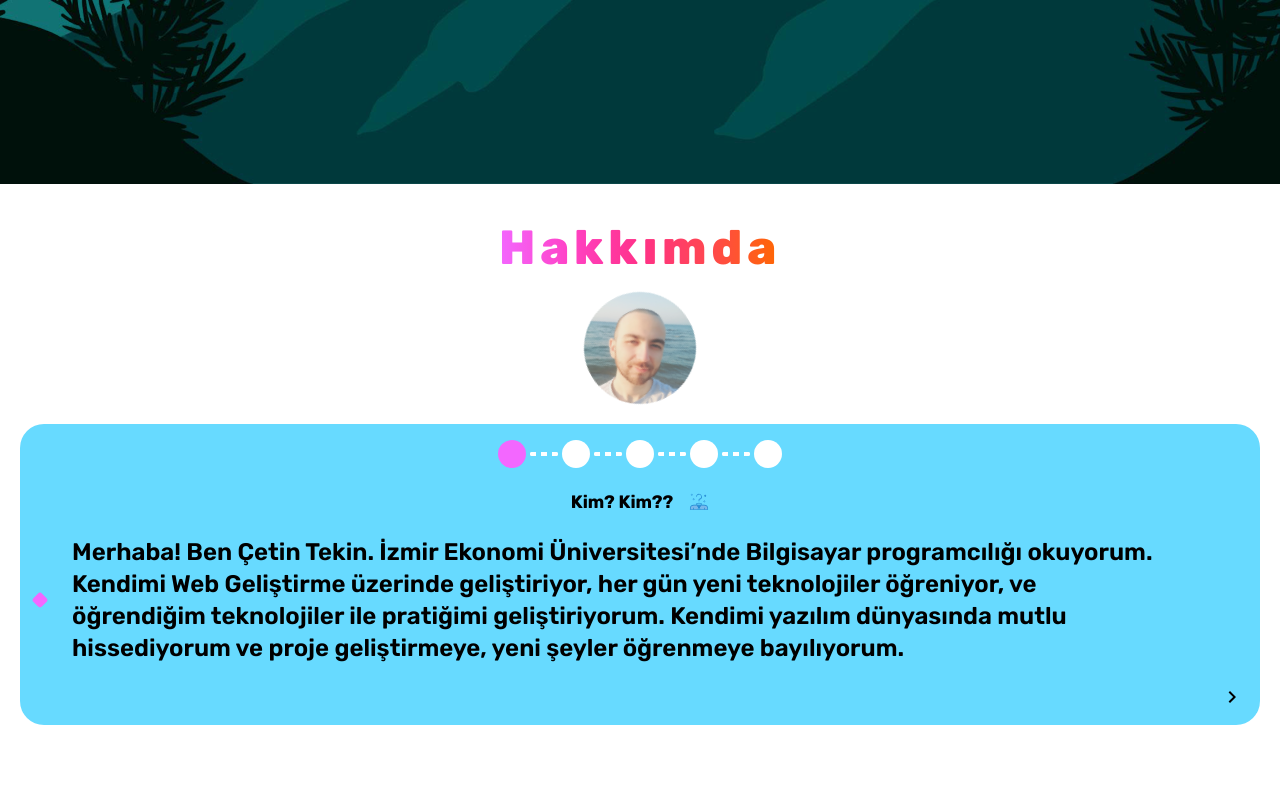
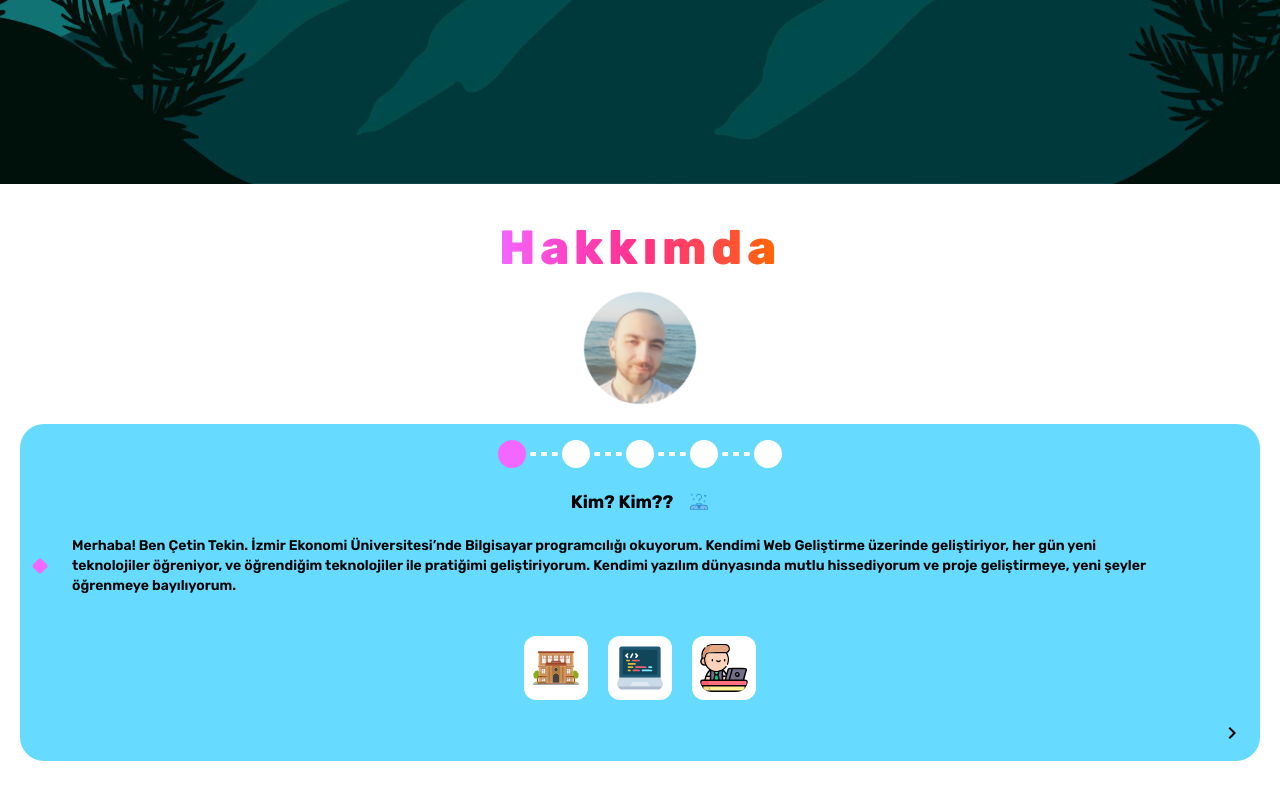
Before and after one commit to LoyalEnv0y/Portfolio, a React (Vite) app in the folder client/: page / in a window 1280 px wide. Shown: the part 1066-1866 px from the top of the page. Built offline with nearby package versions, Linux system fonts and the light colour scheme.

Commit message:
Done with the about page for know

```diff
--- a/client/src/components/About.tsx
+++ b/client/src/components/About.tsx
@@ -15,7 +15,7 @@ import contents from '../data/About';
 const variants = {
 	enter: (direction: number) => {
 		return {
-			x: direction > 0 ? -1000 : 1000,
+			x: direction > 0 ? -500 : 500,
 			opacity: 0,
 		};
 	},
@@ -27,7 +27,7 @@ const variants = {
 
 	exit: (direction: number) => {
 		return {
-			x: direction < 0 ? -1000 : 1000,
+			x: direction < 0 ? -500 : 500,
 			opacity: 0,
 		};
 	},
@@ -63,7 +63,9 @@ const About = () => {
 			<div className="flex items-center gap-x-1" key={cell.id}>
 				<button
 					className={buttonClasses}
-					onClick={() => setPage([cell.index, 1])}
+					onClick={() =>
+						setPage([cell.index, cell.index < page ? -1 : 1])
+					}
 				/>
 
 				{cell.index !== contents.length - 1 && (
@@ -78,13 +80,9 @@ const About = () => {
 			<div className="flex w-full justify-center gap-x-1">
 				{contents.map((cell) => getNavigationSet(cell))}
 			</div>
-			{/*
+
 			<div className="flex w-full">
-				<AnimatePresence
-					mode="popLayout"
-					custom={direction}
-					initial={false}
-				>
+				<AnimatePresence mode="wait" custom={direction} initial={false}>
 					<motion.div
 						key={page}
 						custom={direction}
@@ -94,15 +92,12 @@ const About = () => {
 						exit="exit"
 						transition={{
 							duration: 0.4,
+							type: 'spring',
 						}}
 					>
-						<AboutCell cell={contents[page]} />
+						<AboutCell cell={contents[page]} direction={direction} />
 					</motion.div>
 				</AnimatePresence>
-			</div> */}
-
-			<div className="flex w-full">
-				<AboutCell cell={contents[page]} />
 			</div>
 
 			<div className="flex w-full">
--- a/client/src/components/AboutCell.tsx
+++ b/client/src/components/AboutCell.tsx
@@ -7,9 +7,10 @@ import { v4 as uuid } from 'uuid';
 
 type AboutCellProps = {
 	cell: AboutCellContent;
+	direction: number;
 };
 
-const AboutCell = ({ cell }: AboutCellProps) => {
+const AboutCell = ({ cell, direction }: AboutCellProps) => {
 	const [activeImgIdx, setActiveImgIdx] = useState(0);
 
 	const getTextBoxClasses = (idx: number): string => {
@@ -32,7 +33,7 @@ const AboutCell = ({ cell }: AboutCellProps) => {
 	const getTextClasses = (idx: number): string => {
 		return twMerge(
 			classNames(
-				'w-[90%] leading-relaxed transition group-hover:translate-x-3 text-sm sm:text-xl lg:text-2xl',
+				'w-[90%] leading-relaxed transition group-hover:translate-x-3 text-sm',
 				{ 'translate-x-3': activeImgIdx === idx }
 			)
 		);
@@ -40,11 +41,12 @@ const AboutCell = ({ cell }: AboutCellProps) => {
 
 	const getSvgContainer = (cell: AboutCellContent) => {
 		if (!cell.svgLinks) return;
+
 		return (
-			<div className="flex max-h-full max-w-full flex-wrap gap-10">
+			<div className="flex max-h-full max-w-full flex-wrap justify-center gap-5">
 				{cell.svgLinks.map((svg, i) => (
 					<motion.div
-						initial={{ x: 1000, opacity: 0 }}
+						initial={{ x: direction > 0 ? -1000 : 1000, opacity: 0 }}
 						animate={{ x: 0, opacity: 1 }}
 						transition={{
 							x: {
@@ -55,13 +57,13 @@ const AboutCell = ({ cell }: AboutCellProps) => {
 								damping: 12,
 							},
 						}}
-						className="flex h-32 w-32 items-center justify-center rounded-xl bg-[#2d2d2d]"
+						className="bg-neutral flex h-16 w-16 items-center justify-center rounded-xl"
 						key={uuid()}
 					>
 						<img
 							src={`/assets/${svg}`}
 							alt=""
-							className="h-28 w-28 rounded-xl"
+							className="h-12 w-12 rounded-xl"
 						/>
 					</motion.div>
 				))}
@@ -70,10 +72,10 @@ const AboutCell = ({ cell }: AboutCellProps) => {
 	};
 
 	return (
-		<section className="w-full my-5">
+		<section className="my-5 w-full">
 			<div className="flex flex-col items-center gap-y-5">
 				<motion.h3
-					initial={{ opacity: 0, x: -1000 }}
+					initial={{ opacity: 0, x: direction > 0 ? -1000 : 1000 }}
 					animate={{ opacity: 1, x: 0 }}
 					transition={{
 						duration: 1,
@@ -93,7 +95,7 @@ const AboutCell = ({ cell }: AboutCellProps) => {
 				<div className="flex h-5/6 flex-col items-center gap-y-10">
 					{cell.body.map((row, i) => (
 						<motion.div
-							initial={{ opacity: 0, x: -1000 }}
+							initial={{ opacity: 0, x: direction > 0 ? -1000 : 1000 }}
 							animate={{ opacity: 1, x: 0 }}
 							transition={{
 								duration: 1,
@@ -110,10 +112,11 @@ const AboutCell = ({ cell }: AboutCellProps) => {
 					))}
 				</div>
 			</div>
-			{/* <div className="flex h-full w-1/3 items-center justify-center">
+
+			<div className="mt-10 flex items-center justify-center">
 				{cell.imageLinks && (
 					<div
-						className="h-96 w-96 rounded-3xl bg-cover bg-center bg-no-repeat"
+						className="h-56 w-56 rounded-3xl bg-cover bg-center bg-no-repeat"
 						style={{
 							backgroundImage: `url(/images/${cell.imageLinks[activeImgIdx]})`,
 						}}
@@ -121,7 +124,7 @@ const AboutCell = ({ cell }: AboutCellProps) => {
 				)}
 
 				{getSvgContainer(cell)}
-			</div> */}
+			</div>
 		</section>
 	);
 };
--- a/client/src/data/About.ts
+++ b/client/src/data/About.ts
@@ -71,11 +71,11 @@ export default [
 			'Redux.svg',
 			'React-Router.svg',
 			'Tailwind.svg',
-			'Nextjs.svg',
+			'Nextjs-Dark.svg',
 			'Nestjs.svg',
 			'Redis.svg',
 			'Docker.svg',
-			'Socketio.svg',
+			'Socketio-Dark.svg',
 		],
 	},
 ] as AboutCellContent[];
```
Also changed, not shown: client/public/assets/Nextjs-Dark.svg (added), client/public/assets/Socketio-Dark.svg (added).
